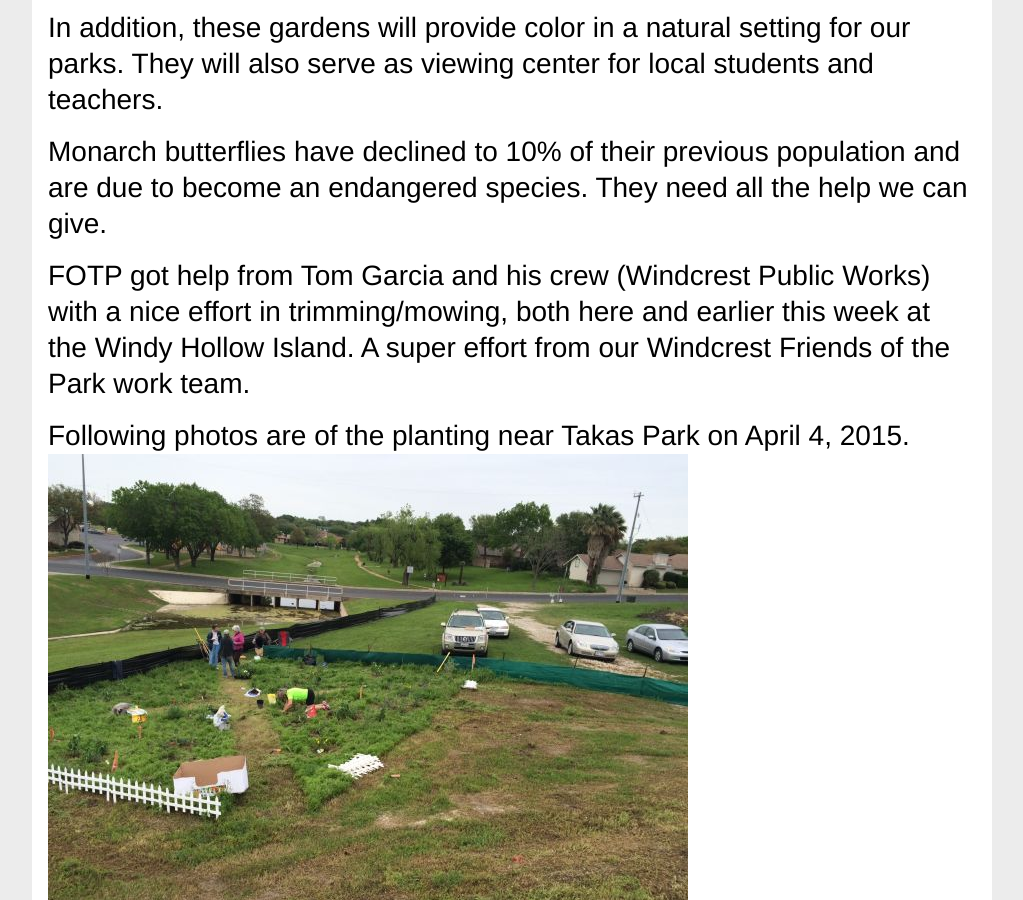
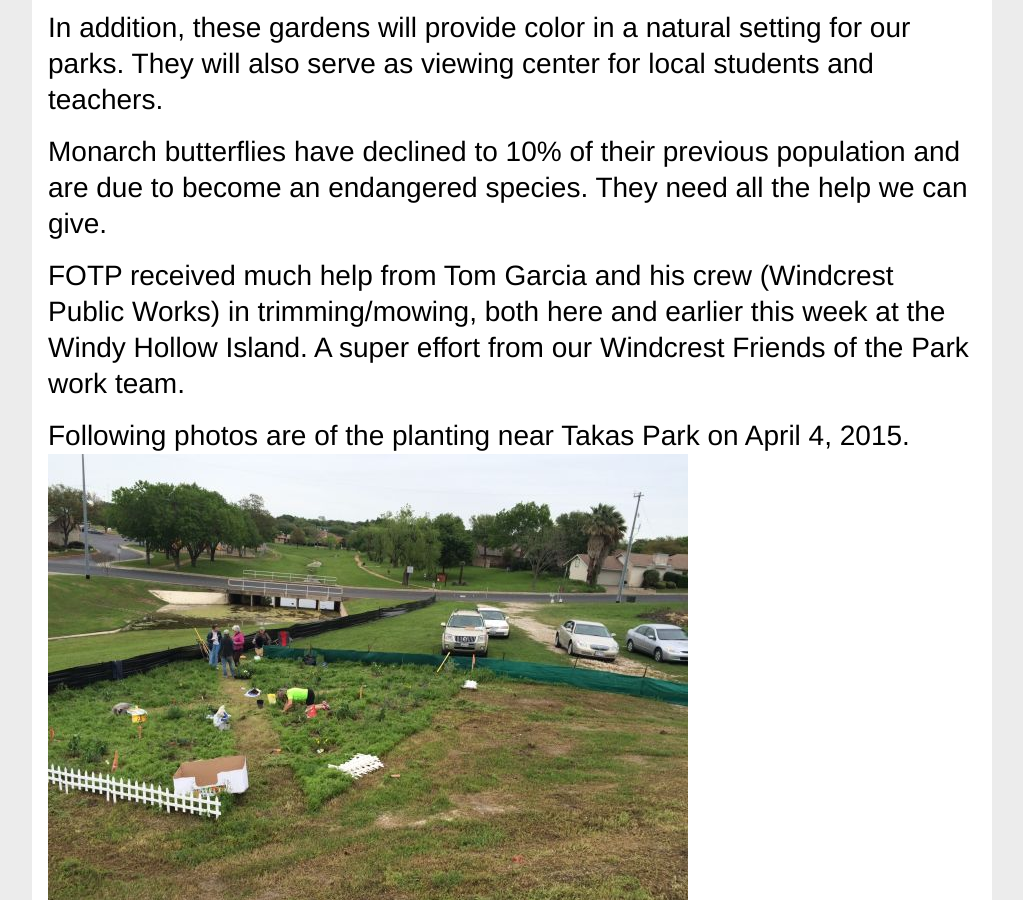
Before and after one commit to friendsoftheparkofwindcresttexas/friendsoftheparkofwindcresttexas.github.io, a Jekyll site: the page built from _posts/2014-11-01-project-milkweed_planting.md, in a window 1280 px wide and 900 px high, scrolled down 625 px. Shown: the whole window, without its empty margins (128-1151 px from the left). Built offline with Jekyll 4.4.1, drawn with Linux system fonts in a browser that asks for light colours; nearby versions of some CDN libraries.

Commit message:
another edit

```diff
--- a/_posts/2014-11-01-project-milkweed_planting.md
+++ b/_posts/2014-11-01-project-milkweed_planting.md
@@ -16,7 +16,7 @@
 
 Monarch butterflies have declined to 10% of their previous population and are due to become an endangered species. They need all the help we can give.
 
-FOTP got help from Tom Garcia and his crew (Windcrest Public Works) with a nice effort in trimming/mowing, both here and earlier this week at the Windy Hollow Island. A super effort from our Windcrest Friends of the Park work team.
+FOTP received much help from Tom Garcia and his crew (Windcrest Public Works) in trimming/mowing, both here and earlier this week at the Windy Hollow Island. A super effort from our Windcrest Friends of the Park work team.
 
 Following photos are of the planting near Takas Park on April 4, 2015.
 ![planting in garden](/images/milkweed gardens/milkweed planting, Takas Park, 1, low res.jpg)
```
